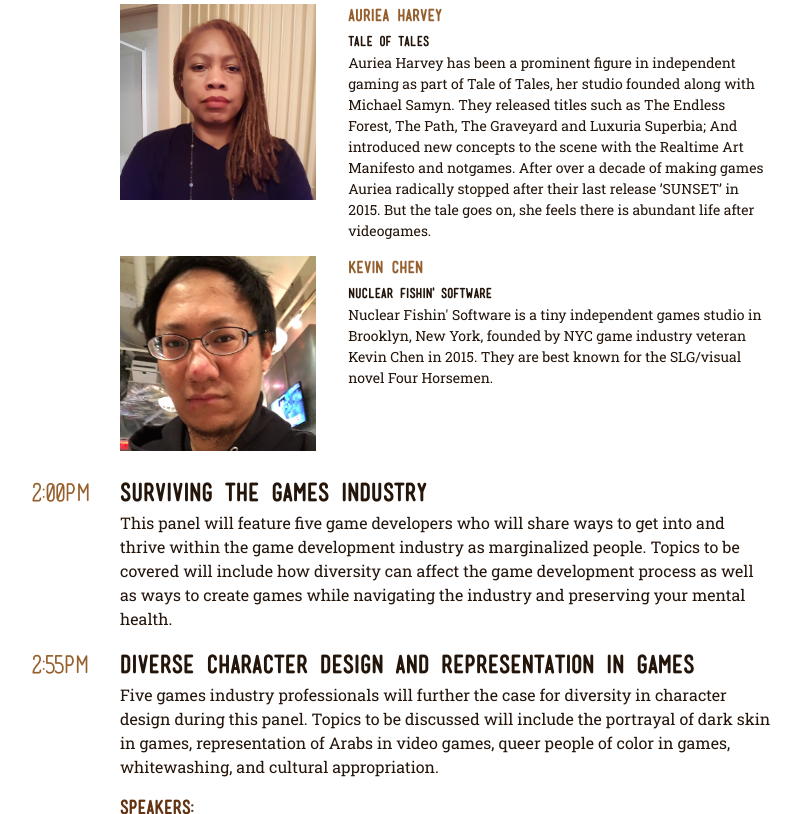
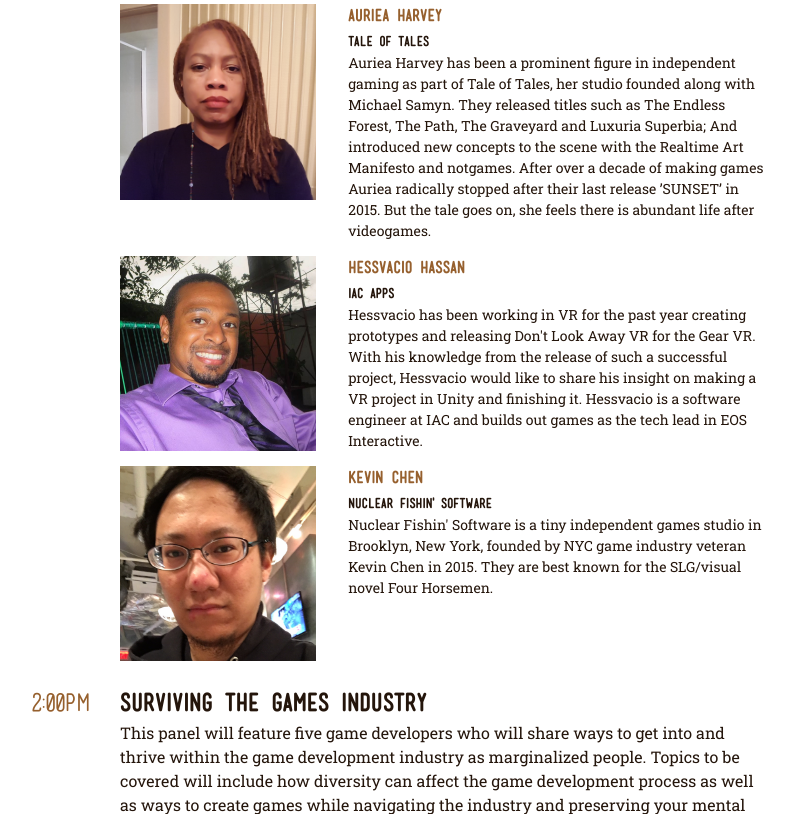
Before and after one commit to BrooklynGamery/gdocexpo, a Jekyll site: the page built from schedule/index.html, in a window 1280 px wide and 900 px high, scrolled down 1227 px, cut to the strip 0-814 px from the top of the window. Shown: the whole strip, without its empty margins (238-1038 px from the left). Built offline with Jekyll 4.4.1, drawn with Linux system fonts in a browser that asks for light colours; comment, search, counter and statistics services are not loaded; some of the changed text lies outside the part shown.

Commit message:
added h and dina

```diff
--- a/_data/talks.yml
+++ b/_data/talks.yml
@@ -30,6 +30,11 @@
       company: Tale of Tales
       photo: auriea-harvey.jpg
       bio: Auriea Harvey has been a prominent figure in independent gaming as part of Tale of Tales, her studio founded along with Michael Samyn. They released titles such as The Endless Forest, The Path, The Graveyard and Luxuria Superbia; And introduced new concepts to the scene with the Realtime Art Manifesto and notgames. After over a decade of making games Auriea radically stopped after their last release ’SUNSET’ in 2015. But the tale goes on, she feels there is abundant life after videogames.
+      featured: true
+    - name: Hessvacio Hassan
+      company: IAC Apps
+      photo: hessvacio-hassan.jpg
+      bio: Hessvacio has been working in VR for the past year creating prototypes and releasing Don't Look Away VR for the Gear VR. With his knowledge from the release of such a successful project, Hessvacio would like to share his insight on making a VR project in Unity and finishing it. Hessvacio is a software engineer at IAC and builds out games as the tech lead in EOS Interactive.
       featured: true
     - name: Kevin Chen
       company: Nuclear Fishin' Software
@@ -65,6 +70,11 @@
       photo: yussef-cole.jpg
       bio: Yussef Cole is a writer and visual artist from the Bronx, NY. He is of Arab and African-American descent. Yussef has written for many online publications including Paste, Waypoint, The Ontological Geek, and ZAM. He recently cowrote "Black Skin is Still a Radical Concept in Games" with Tanya DePass for Waypoint, which will be his main platform for this panel.
       featured: false
+    - name: Dina Abou Karam
+      company: Game Designer / Artist
+      photo: dina-alex-abou-karam.jpeg
+      bio: "Dina is a game designer and artist. No stranger to travel, they have lived, studied and worked on games in cities from Beirut to Paris to Oslo to Cologne to Osaka. They've rubbed elbows with numerous industry titans, and tried their hand at mobile and console titles. Ask them about their latest project: a VR empathy game on what it's like to be an Arab when a bomb goes off in your city."
+      featured: true
 
 - title: Music, sound, and choreography in game design
   time: 3:50PM
```
Also changed, not shown: assets/images/speakers/2017/dina-alex-abou-karam.jpeg (added), assets/images/speakers/2017/hessvacio-hassan.jpg (added).
